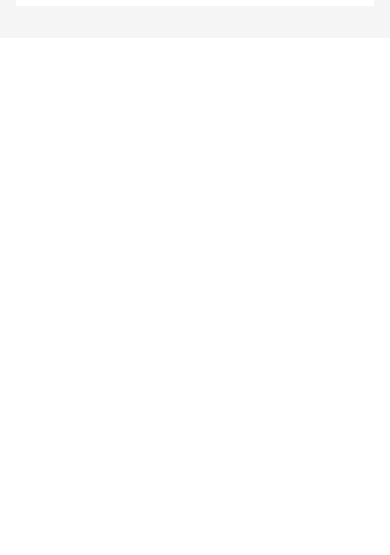
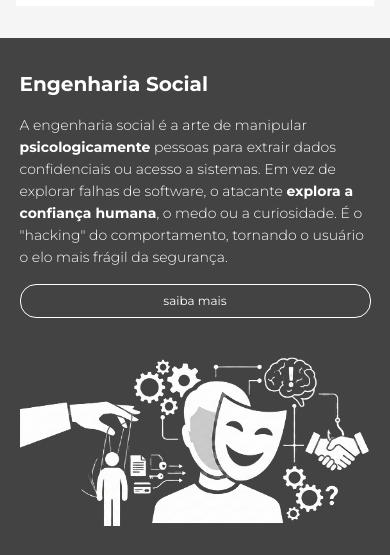
Before and after one commit to guibleone/sentinela-digital-frontend, an Angular app: page /inicio in a window 390 px wide. Shown: the part 1584-2139 px from the top of the page. Before the commit the page ends 1622 px from the top, so only its background shows below. Built offline with nearby package versions, Linux system fonts and the light colour scheme; a web font is replaced by a local one.

Commit message:
feat: add Engenharia Social component with HTML, SCSS, and testing setup
- Implemented the Engenharia Social component with a detailed description of social engineering.
- Added responsive styles for better mobile experience.
- Created unit tests to ensure component creation.

```diff
--- a/src/app/features/tela-inicial/ataques/ataques.component.ts
+++ b/src/app/features/tela-inicial/ataques/ataques.component.ts
@@ -3,11 +3,10 @@ import { Noticia } from '../../../shared/models/noticia.model';
 import { NOTICIAS } from '../../../shared/data/noticias.data';
 import { Categoria } from '../../../shared/models/categoria.enum';
 import { AtaqueComponent } from '../ataque/ataque.component';
-import { NgOptimizedImage } from "@angular/common";
 
 @Component({
   selector: 'app-ataques',
-  imports: [AtaqueComponent, NgOptimizedImage],
+  imports: [AtaqueComponent],
   templateUrl: './ataques.component.html',
   styleUrl: './ataques.component.scss'
 })
--- /dev/null
+++ b/src/app/features/tela-inicial/engenharia-social/engenharia-social.component.html
@@ -0,0 +1,14 @@
+<section class="container">
+  <div class="max-width conteudo">
+    <div class="texto">
+      <h1>Engenharia Social</h1>
+      <p>A engenharia social é a arte de manipular <strong>psicologicamente</strong> pessoas para extrair dados confidenciais ou acesso a
+        sistemas. Em vez de explorar falhas de software, o atacante <strong>explora a confiança humana</strong>, o medo ou a curiosidade.
+        É
+        o "hacking" do comportamento, tornando o usuário o elo mais frágil da segurança.
+      </p>
+      <button class="button btn-outlined-secondary">saiba mais</button>
+    </div>
+    <img ngSrc="images/engenharia-social.png" width="550" height="270" />
+  </div>
+</section>
--- /dev/null
+++ b/src/app/features/tela-inicial/engenharia-social/engenharia-social.component.scss
@@ -0,0 +1,70 @@
+.container {
+  background-color: var(--color-neutral-9);
+  padding: 56px 0;
+}
+
+.conteudo {
+  display: flex;
+  justify-content: space-between;
+  align-items: center;
+  gap: 64px;
+}
+
+.texto {
+  display: flex;
+  flex-direction: column;
+  gap: 16px;
+  color: var(--color-neutral-1);
+}
+
+.texto>h1 {
+  font-size: 32px;
+}
+
+.texto>p {
+  font-size: 20px;
+  font-weight: 300;
+}
+
+button {
+  width: fit-content;
+}
+
+@media (max-width: 768px) {
+  .conteudo {
+    flex-direction: column;
+    gap: 32px;
+  }
+
+  .texto>h1 {
+    font-size: 24px;
+  }
+
+  .texto>p {
+    font-size: 16px;
+  }
+
+  img {
+    width: 100%;
+    height: auto;
+    max-width: 100%;
+  }
+}
+
+@media (max-width: 480px) {
+  .container {
+    padding: 32px 0;
+  }
+
+  .texto>h1 {
+    font-size: 20px;
+  }
+
+  .texto>p {
+    font-size: 14px;
+  }
+
+  button {
+    width: 100%;
+  }
+}
--- a/src/app/features/tela-inicial/tela-inicial.component.html
+++ b/src/app/features/tela-inicial/tela-inicial.component.html
@@ -1,4 +1,5 @@
 <main >
   <app-hero />
   <app-ataques />
+  <app-engenharia-social />
 </main>
--- a/src/app/features/tela-inicial/tela-inicial.component.ts
+++ b/src/app/features/tela-inicial/tela-inicial.component.ts
@@ -1,11 +1,11 @@
 import { Component } from '@angular/core';
 import { HeroComponent } from "./hero/hero.component";
-import { AtaqueComponent } from "./ataque/ataque.component";
 import { AtaquesComponent } from "./ataques/ataques.component";
+import { EngenhariaSocialComponent } from './engenharia-social/engenharia-social.component';
 
 @Component({
   selector: 'app-tela-inicial',
-  imports: [HeroComponent, AtaquesComponent],
+  imports: [HeroComponent, AtaquesComponent, EngenhariaSocialComponent],
   templateUrl: './tela-inicial.component.html',
   styleUrl: './tela-inicial.component.scss'
 })
--- a/src/styles.scss
+++ b/src/styles.scss
@@ -8,6 +8,7 @@
   --color-accents-red: #FF383C;
   --color-neutral-1: #FFFFFF;
   --color-neutral-3: #F5F5F5;
+  --color-neutral-9: #434343;
   --color-grays-black: #000000;
 }
 
@@ -66,22 +67,77 @@ h6 {
   font-weight: 400;
   border: 1px solid transparent;
   border-radius: 16px;
+  cursor: pointer;
+  transition: all 0.3s ease;
 }
 
 .btn-primary {
   background-color: var(--color-grays-black);
   color: var(--color-neutral-1);
+
+  &:hover {
+    background-color: var(--color-neutral-1);
+    color: var(--color-grays-black);
+    transform: translateY(-2px);
+    box-shadow: 0 4px 12px rgba(0, 0, 0, 0.2);
+  }
+
+  &:active {
+    transform: translateY(0);
+    box-shadow: 0 2px 4px rgba(0, 0, 0, 0.1);
+  }
 }
 
 .btn-secondary {
   background-color: var(--color-accents-red);
   color: var(--color-neutral-1);
+
+  &:hover {
+    background-color: #FF1F25;
+    transform: translateY(-2px);
+    box-shadow: 0 4px 12px rgba(255, 56, 60, 0.3);
+  }
+
+  &:active {
+    transform: translateY(0);
+    box-shadow: 0 2px 4px rgba(255, 56, 60, 0.2);
+  }
 }
 
 .btn-outlined {
   background-color: transparent;
   border: 1px solid var(--color-grays-black);
   color: var(--color-grays-black);
+
+  &:hover {
+    background-color: var(--color-grays-black);
+    color: var(--color-neutral-1);
+    transform: translateY(-2px);
+    box-shadow: 0 4px 12px rgba(0, 0, 0, 0.2);
+  }
+
+  &:active {
+    transform: translateY(0);
+    box-shadow: 0 2px 4px rgba(0, 0, 0, 0.1);
+  }
+}
+
+.btn-outlined-secondary {
+  background-color: transparent;
+  border: 1px solid var(--color-neutral-1);
+  color: var(--color-neutral-1);
+
+  &:hover {
+    background-color: var(--color-neutral-1);
+    color: var(--color-grays-black);
+    transform: translateY(-2px);
+    box-shadow: 0 4px 12px rgba(255, 255, 255, 0.3);
+  }
+
+  &:active {
+    transform: translateY(0);
+    box-shadow: 0 2px 4px rgba(255, 255, 255, 0.1);
+  }
 }
 
 .max-width {
```
Also changed, not shown: src/app/features/tela-inicial/engenharia-social/engenharia-social.component.ts (added, +12 -0 lines), public/images/engenharia-social.png (added), 1 other file (tests, documents, lock files or other folders).
